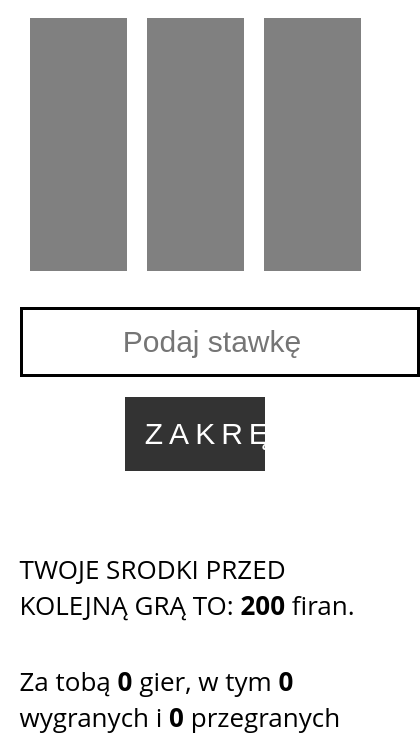
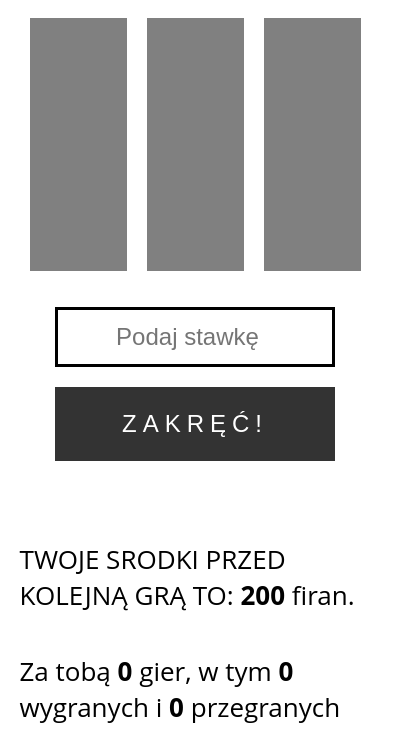
Before and after one commit to akarrq/kradziej-firany-game, a plain HTML site: page index.html in a window 390 px wide. Shown: the part 107-844 px from the top of the page, 420 px wide, since content can reach past the window. Drawn offline with Linux system fonts and the light colour scheme.

Commit message:
responsive for >426px screen

```diff
--- a/style.css
+++ b/style.css
@@ -17,11 +17,13 @@ h1 {
   text-transform: uppercase;
   margin-bottom: 30px;
 }
+
 .game {
   display: flex;
   margin-bottom: 3vh;
 
 }
+
 .game div {
   height: 30vh;
   flex-grow: 1;
@@ -33,7 +35,7 @@ border: 3px solid gray;
   text-align: center;
 }
 
-.play input{
+.play input {
   height: 90px;
   font-size: 40px;
   padding: 20px;
@@ -41,9 +43,10 @@ border: 3px solid gray;
   border: 3px solid black;
   text-align: center;
 }
+
 .play button {
   width: 40%;
- height:90px;
+  height: 90px;
   text-align: center;
   padding: 20px 60px;
   font-size: 40px;
@@ -60,10 +63,13 @@ border: 3px solid gray;
   font-size: 26px;
 }
 
-.panel, .score {
+.panel,
+.score {
   font-size: 26px;
 }
-.panel span, .score span {
+
+.panel span,
+.score span {
   font-weight: bold;
 }
 
@@ -71,20 +77,35 @@ border: 3px solid gray;
   .wrap {
     width: 90%;
   }
- .play input{
+
+  .play input {
     height: 70px;
     font-size: 30px;
     display: block;
     margin: 20px auto;
+  }
 
- }
   .play button {
     height: 74px;
     font-size: 30px;
     display: block;
     text-align: center;
     margin: 0 auto;
-  padding: 0 20px ;
+    padding: 0 20px;
   }
 
 }
+
+@media (max-width: 426px) {
+  .play input {
+    height: 60px;
+    width: 80%;
+    font-size: 24px;
+  }
+
+  .play button {
+    height: 74px;
+    width: 80%;
+    font-size: 24px;
+  }
+}
```
Lines whose indentation alone changed are shown as unchanged.
